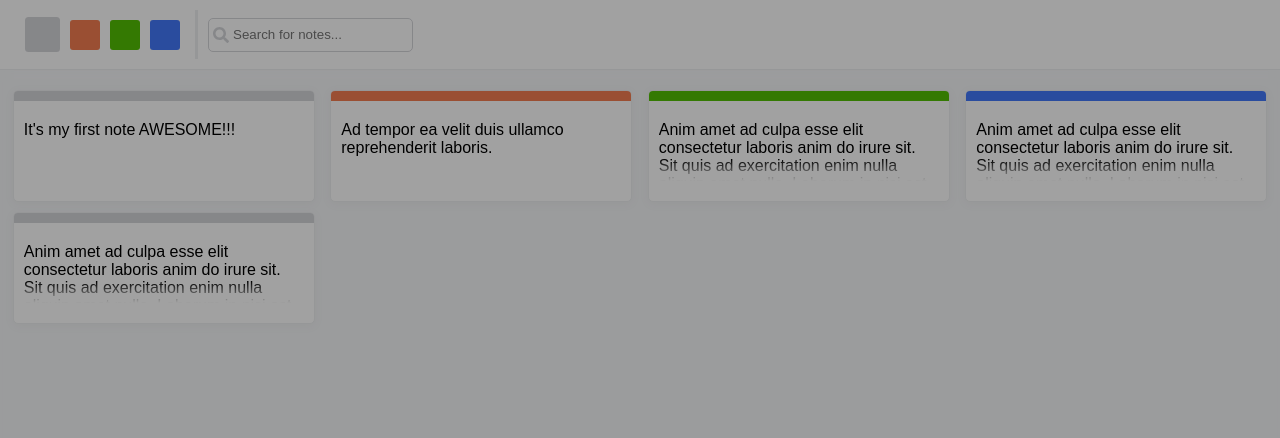
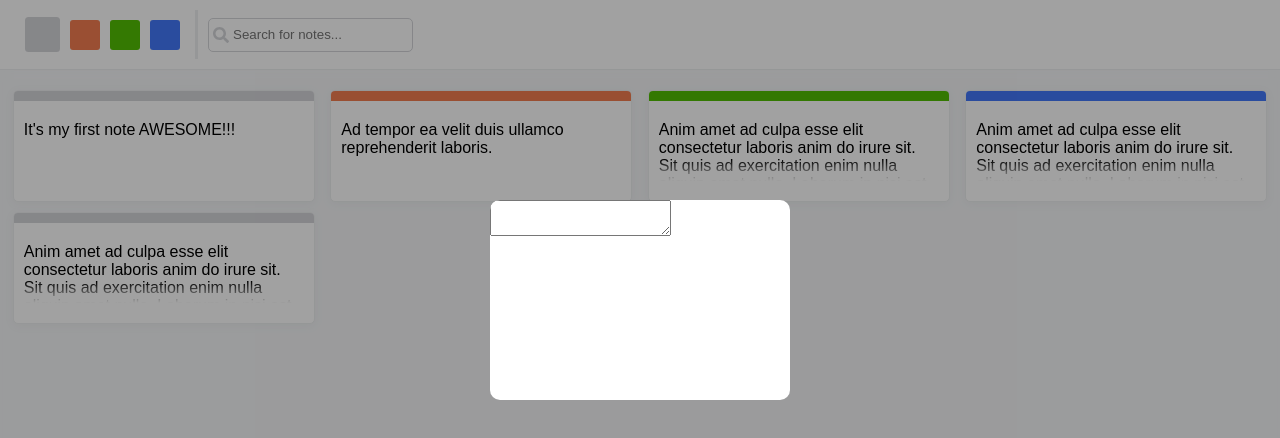
Before and after one commit to Yaroshuk/react-note-taking-app, a React (Create React App) app: page / in a window 1280 px wide. Shown: the top 438 px of the page. Built offline with nearby package versions, Linux system fonts and the light colour scheme.

Commit message:
Add: note-form

```diff
--- a/src/components/NoteForm/NoteForm.js
+++ b/src/components/NoteForm/NoteForm.js
@@ -1,7 +1,16 @@
 import classes from "./NoteForm.module.scss";
 
 const NoteForm = () => {
-  return <div></div>;
+  return (
+    <div className={classes["note-form"]}>
+      <form>
+        <textarea />
+        <div className={classes["note-form-control"]}>
+
+        </div>
+      </form>
+    </div>
+  );
 };
 
 export default NoteForm;
--- a/src/components/NoteForm/NoteForm.module.scss
+++ b/src/components/NoteForm/NoteForm.module.scss
@@ -0,0 +1,10 @@
+@import 'sass/style';
+
+.note-form {
+  width: 300px;
+  height: 200px;
+  background-color: $whiteColor;
+  border-radius: 10px;
+  overflow: hidden;
+  display: flex;
+}
--- a/src/components/NoteForm/NoteFormContainer.js
+++ b/src/components/NoteForm/NoteFormContainer.js
@@ -1,14 +1,17 @@
+import { Fragment } from "react";
+
 import NoteForm from "./NoteForm";
 
 import classes from "./NoteFormContainer.module.scss";
 
 const NoteFormContainer = () => {
   return (
-    <div className={classes["note-form-container"]}>
-      <div className={classes["container-background"]}>
+    <Fragment>
+      <div className={classes["note-form-background"]} />
+      <div className={classes["note-form-container"]}>
         <NoteForm />
       </div>
-    </div>
+    </Fragment>
   );
 };
 
--- a/src/components/NoteForm/NoteFormContainer.module.scss
+++ b/src/components/NoteForm/NoteFormContainer.module.scss
@@ -4,10 +4,16 @@
   position: fixed;
   left: 0;
   top: 0;
+  display: flex;
+  justify-content: center;
+  padding-top: 200px;
+}
 
-  .container-background {
-    width: 100%;
-    height: 100vh;
-    background-color: rgba(0, 0, 0, 0.37);
-  }
+.note-form-background {
+  width: 100%;
+  height: 100vh;
+  position: fixed;
+  top: 0;
+  left: 0;
+  background-color: rgba(0, 0, 0, 0.37); //TODO: color as a const
 }
```
